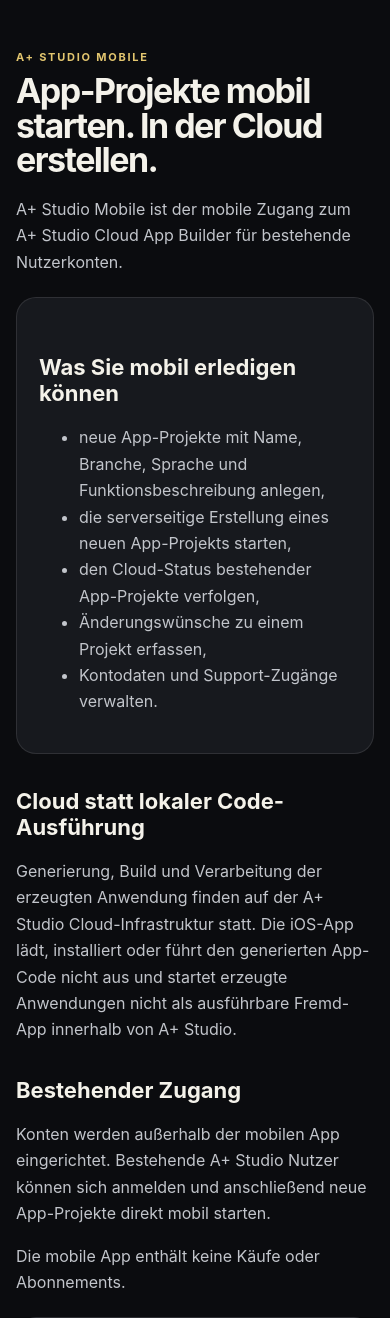
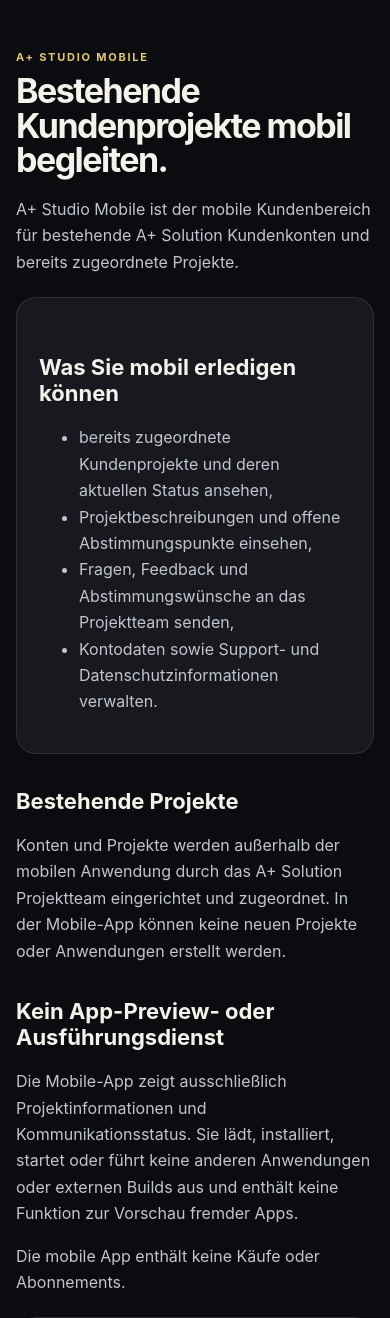
Before and after one commit to hsdarestani/a-studio, a Django app: page /mobile/ in a window 390 px wide. Shown: the part 150-1468 px from the top of the page. Run offline with Django 5.2, Linux system fonts and the light colour scheme; parts of the project's set-up code (start-up, migrations or seed data) failed here and were passed over; some libraries are stand-ins or nearby versions.

Commit message:
docs(ios): position mobile site as existing-project customer area

```diff
--- a/templates/legal/mobile_landing.html
+++ b/templates/legal/mobile_landing.html
@@ -1,23 +1,22 @@
 {% extends "legal/base_legal.html" %}
-{% block title %}A+ Studio Mobile · Cloud App Builder{% endblock %}
+{% block title %}A+ Studio Mobile · Kundenprojekte{% endblock %}
 {% block content %}
 <div class="eyebrow">A+ STUDIO MOBILE</div>
-<h1>App-Projekte mobil starten. In der Cloud erstellen.</h1>
-<p>A+ Studio Mobile ist der mobile Zugang zum A+ Studio Cloud App Builder für bestehende Nutzerkonten.</p>
+<h1>Bestehende Kundenprojekte mobil begleiten.</h1>
+<p>A+ Studio Mobile ist der mobile Kundenbereich für bestehende A+ Solution Kundenkonten und bereits zugeordnete Projekte.</p>
 <div class="card">
   <h2>Was Sie mobil erledigen können</h2>
   <ul>
-    <li>neue App-Projekte mit Name, Branche, Sprache und Funktionsbeschreibung anlegen,</li>
-    <li>die serverseitige Erstellung eines neuen App-Projekts starten,</li>
-    <li>den Cloud-Status bestehender App-Projekte verfolgen,</li>
-    <li>Änderungswünsche zu einem Projekt erfassen,</li>
-    <li>Kontodaten und Support-Zugänge verwalten.</li>
+    <li>bereits zugeordnete Kundenprojekte und deren aktuellen Status ansehen,</li>
+    <li>Projektbeschreibungen und offene Abstimmungspunkte einsehen,</li>
+    <li>Fragen, Feedback und Abstimmungswünsche an das Projektteam senden,</li>
+    <li>Kontodaten sowie Support- und Datenschutzinformationen verwalten.</li>
   </ul>
 </div>
-<h2>Cloud statt lokaler Code-Ausführung</h2>
-<p>Generierung, Build und Verarbeitung der erzeugten Anwendung finden auf der A+ Studio Cloud-Infrastruktur statt. Die iOS-App lädt, installiert oder führt den generierten App-Code nicht aus und startet erzeugte Anwendungen nicht als ausführbare Fremd-App innerhalb von A+ Studio.</p>
-<h2>Bestehender Zugang</h2>
-<p>Konten werden außerhalb der mobilen App eingerichtet. Bestehende A+ Studio Nutzer können sich anmelden und anschließend neue App-Projekte direkt mobil starten.</p>
+<h2>Bestehende Projekte</h2>
+<p>Konten und Projekte werden außerhalb der mobilen Anwendung durch das A+ Solution Projektteam eingerichtet und zugeordnet. In der Mobile-App können keine neuen Projekte oder Anwendungen erstellt werden.</p>
+<h2>Kein App-Preview- oder Ausführungsdienst</h2>
+<p>Die Mobile-App zeigt ausschließlich Projektinformationen und Kommunikationsstatus. Sie lädt, installiert, startet oder führt keine anderen Anwendungen oder externen Builds aus und enthält keine Funktion zur Vorschau fremder Apps.</p>
 <p>Die mobile App enthält keine Käufe oder Abonnements.</p>
 <div class="card">
   <h2>Informationen</h2>
```
